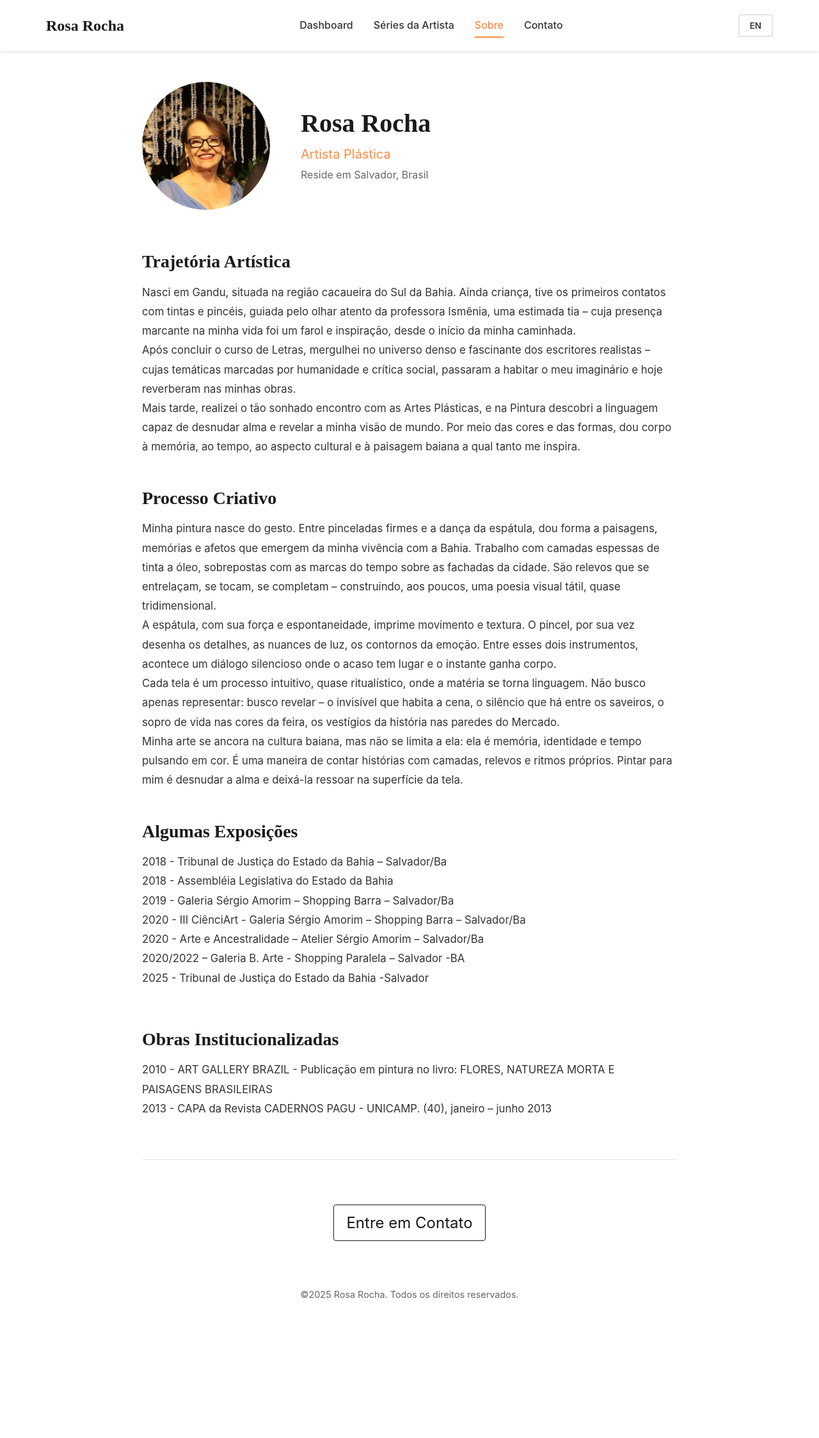
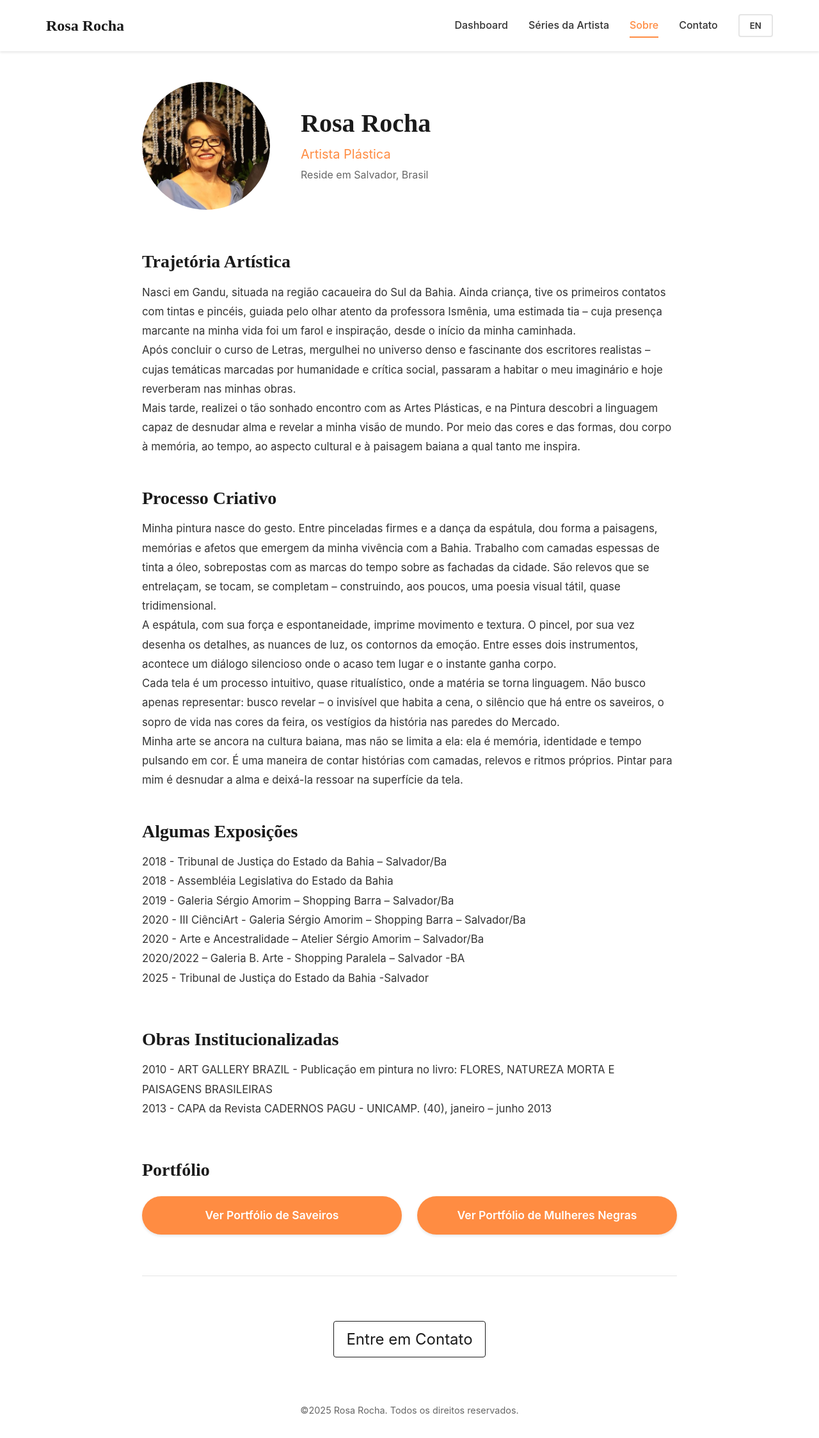
Before and after one commit to leodeutsch/portfolio-arts, a React (Vite) app: page /about in a window 1280 px wide. Shown: the top 2248 px of the page at 64% size. Before the commit the page ends 2083 px from the top, so only its background shows below. Built offline with nearby package versions, Linux system fonts and the light colour scheme.

Commit message:
Finished the main proposal of the site

```diff
--- a/src/components/common/Header/index.tsx
+++ b/src/components/common/Header/index.tsx
@@ -131,16 +131,7 @@ export const Header: React.FC = () => {
           <S.LogoText $transparent={isTransparent}>Rosa Rocha</S.LogoText>
         </S.Logo>
 
-        <S.MenuButton
-          ref={menuButtonRef}
-          aria-label="Toggle menu"
-          onClick={() => setIsMenuOpen((prev) => !prev)}
-          isOpen={isMenuOpen}
-          $transparent={isTransparent}
-        >
-          {!isMenuOpen ? <Menu size={32} /> : <X size={32} />}
-        </S.MenuButton>
-
+        <S.RightSection>
           <S.Nav ref={navRef} isOpen={isMenuOpen} $transparent={isTransparent}>
             <S.NavList>
               {navItems.map((item) => (
@@ -158,9 +149,23 @@ export const Header: React.FC = () => {
             </S.NavList>
           </S.Nav>
 
-        <S.LanguageButton onClick={toggleLanguage} $transparent={isTransparent}>
+          <S.LanguageButton
+            onClick={toggleLanguage}
+            $transparent={isTransparent}
+          >
             {language === "pt" ? "EN" : "PT"}
           </S.LanguageButton>
+
+          <S.MenuButton
+            ref={menuButtonRef}
+            aria-label="Toggle menu"
+            onClick={() => setIsMenuOpen((prev) => !prev)}
+            isOpen={isMenuOpen}
+            $transparent={isTransparent}
+          >
+            {!isMenuOpen ? <Menu size={32} /> : <X size={32} />}
+          </S.MenuButton>
+        </S.RightSection>
       </S.HeaderContainer>
     </S.HeaderWrapper>
   );
--- a/src/components/common/Header/styles.ts
+++ b/src/components/common/Header/styles.ts
@@ -36,6 +36,7 @@ export const Logo = styled(Link)`
   display: flex;
   align-items: center;
   z-index: 1001;
+  margin-right: auto; /* Empurra o logo para a esquerda */
 `;
 
 export const LogoText = styled.h1<{ $transparent?: boolean }>`
@@ -46,6 +47,17 @@ export const LogoText = styled.h1<{ $transparent?: boolean }>`
   text-shadow: ${({ $transparent }) =>
     $transparent ? "0 2px 4px rgba(0, 0, 0, 0.3)" : "none"};
   transition: color 0.3s ease-in-out, text-shadow 0.3s ease-in-out;
+`;
+
+export const RightSection = styled.div`
+  display: flex;
+  align-items: center;
+  gap: 2rem;
+  margin-left: auto; /* Empurra tudo para a direita */
+
+  ${media.tablet} {
+    gap: 1rem;
+  }
 `;
 
 export const Nav = styled.nav<{
--- a/src/pages/About/index.tsx
+++ b/src/pages/About/index.tsx
@@ -72,24 +72,27 @@ export const About: React.FC = () => {
         </S.Section>
       </S.ContentSection>
 
-      {/* <S.ContactSection>
-        <S.PortfolioSection>
+      <S.ContentSection>
+        <S.Section>
+          <S.SectionTitle>{t("about.portfolio")}</S.SectionTitle>
+          <S.PortfolioGrid>
             <S.PortfolioButton
-            href="https://drive.google.com/seu-link-aqui"
+              href="https://drive.google.com/file/d/1CnGCyfQxd-f5OV83IPhNWtYOoAcCD-ur/preview"
               target="_blank"
               rel="noopener noreferrer"
             >
               {t("about.viewSloopsPortfolio")}
             </S.PortfolioButton>
             <S.PortfolioButton
-            href="https://drive.google.com/seu-link-aqui"
+              href="https://drive.google.com/file/d/1Q_xszEe6gwUxPGALqAbQl2vG2fayp-XU/preview"
               target="_blank"
               rel="noopener noreferrer"
             >
               {t("about.viewBlackWomenPortfolio")}
             </S.PortfolioButton>
-        </S.PortfolioSection>
-      </S.ContactSection> */}
+          </S.PortfolioGrid>
+        </S.Section>
+      </S.ContentSection>
 
       <S.ContactSection>
         <S.ContactTitle to="/contact">{t("about.getInTouch")}</S.ContactTitle>
--- a/src/pages/About/styles.ts
+++ b/src/pages/About/styles.ts
@@ -116,3 +116,40 @@ export const ContactTitle = styled(Link)`
     border-color: ${({ theme }) => theme.colors.primary};
   }
 `;
+
+export const PortfolioGrid = styled.div`
+  display: grid;
+  grid-template-columns: repeat(auto-fit, minmax(280px, 1fr));
+  gap: 1.5rem;
+  margin-top: 1.5rem;
+
+  ${media.tablet} {
+    grid-template-columns: 1fr;
+    gap: 1rem;
+  }
+`;
+
+export const PortfolioButton = styled.a`
+  display: inline-block;
+  padding: 1rem 2rem;
+  background-color: ${({ theme }) => theme.colors.primary};
+  color: white;
+  font-weight: 600;
+  font-size: 1.1rem;
+  border-radius: 50px;
+  transition: all ${({ theme }) => theme.transitions.default};
+  box-shadow: ${({ theme }) => theme.shadows.small};
+  text-align: center;
+  text-decoration: none;
+
+  &:hover {
+    background-color: ${({ theme }) => theme.colors.primary}CC;
+    transform: translateY(-2px);
+    box-shadow: ${({ theme }) => theme.shadows.large};
+  }
+
+  ${media.tablet} {
+    padding: 0.8rem 1.5rem;
+    font-size: 1rem;
+  }
+`;
--- a/src/types/translation.type.ts
+++ b/src/types/translation.type.ts
@@ -37,6 +37,9 @@ export interface Translation {
     getInTouch: string;
     email: string;
     allRightsReserved: string;
+    portfolio: string;
+    viewSloopsPortfolio: string;
+    viewBlackWomenPortfolio: string;
   };
   contact: {
     title: string;
--- a/src/utils/translations.ts
+++ b/src/utils/translations.ts
@@ -46,6 +46,9 @@ Minha arte se ancora na cultura baiana, mas não se limita a ela: ela é memóri
       getInTouch: "Entre em Contato",
       email: "E-mail",
       allRightsReserved: "Todos os direitos reservados.",
+      portfolio: "Portfólio",
+      viewSloopsPortfolio: "Ver Portfólio de Saveiros",
+      viewBlackWomenPortfolio: "Ver Portfólio de Mulheres Negras",
     },
     contact: {
       title: "Contato",
@@ -118,6 +121,9 @@ My art is anchored in Bahian culture, but not limited to it: it is memory, ident
       getInTouch: "Get in Touch",
       email: "Email",
       allRightsReserved: "All rights reserved.",
+      portfolio: "Portfolio",
+      viewSloopsPortfolio: "View Sloops Portfolio",
+      viewBlackWomenPortfolio: "View Black Women Portfolio",
     },
     contact: {
       title: "Contact",
```
Lines whose indentation alone changed are shown as unchanged.
